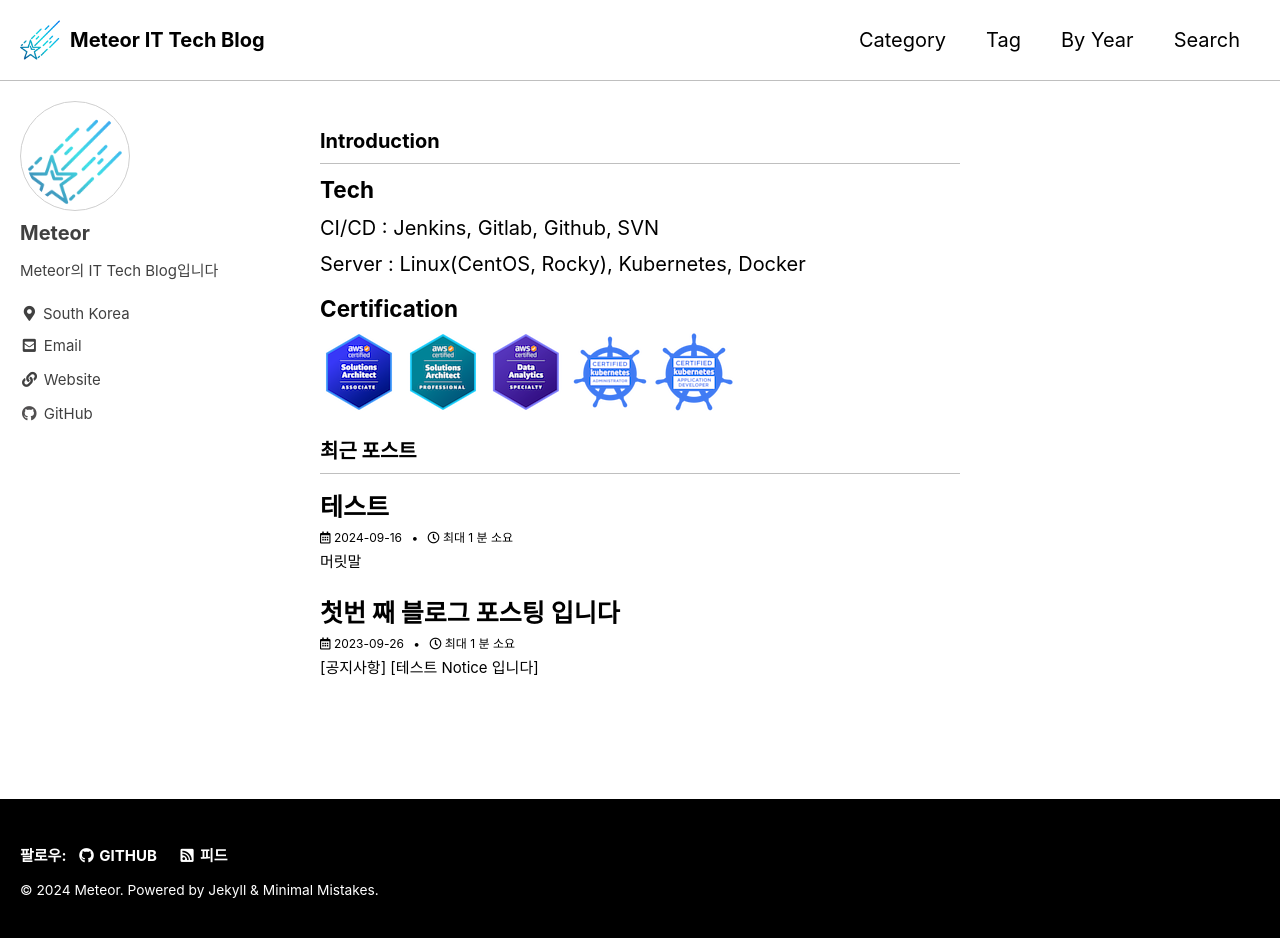
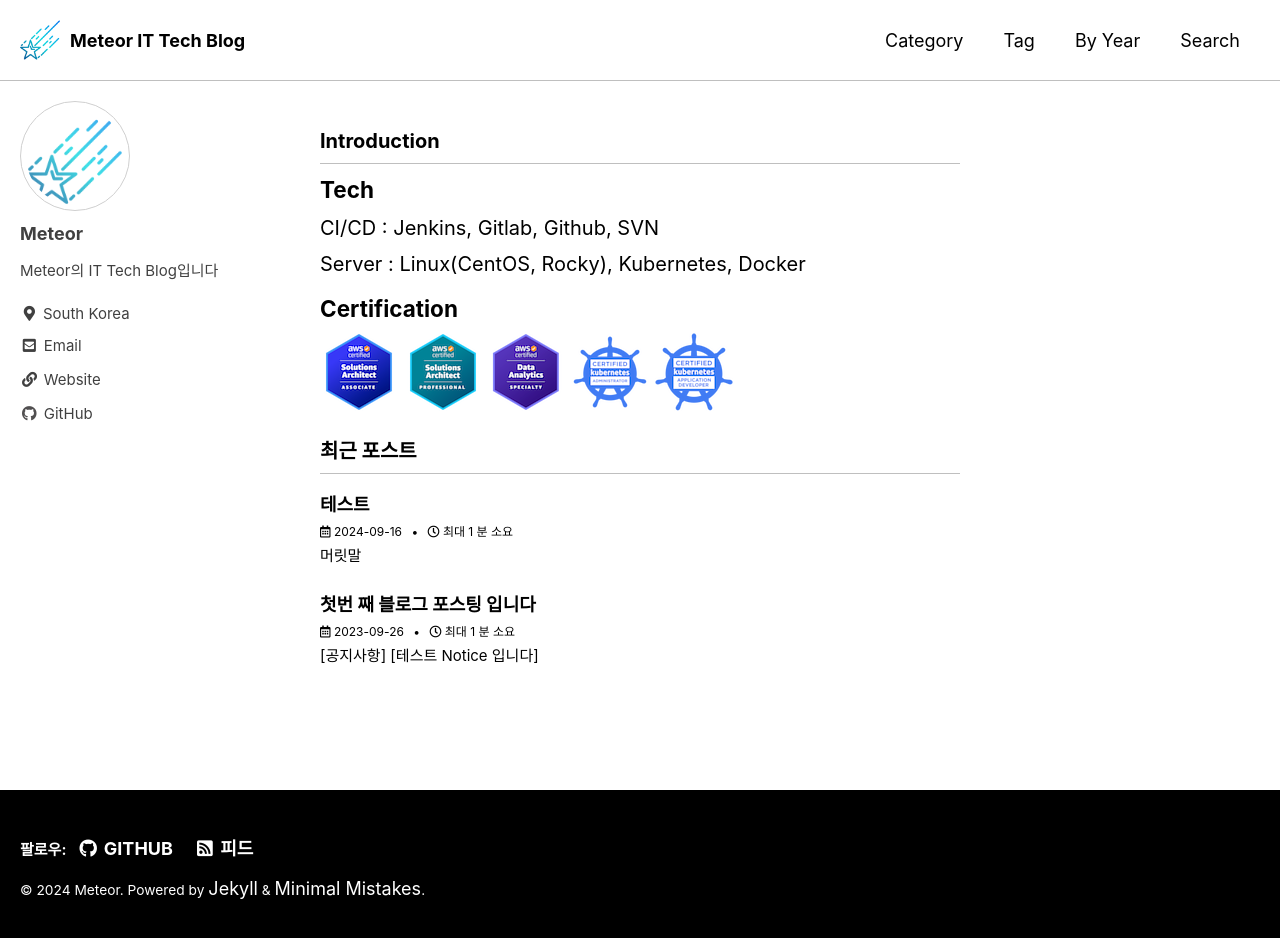
Before and after one commit to MeteorNote/MeteorNote.github.io, a Jekyll site: the page built from index.html, in a window 1280 px wide and 941 px high. Shown: the top 938 px of the window. Built offline with Jekyll 4.4.1, drawn with Linux system fonts in a browser that asks for light colours; cached includes are drawn as plain includes; the list of posts is cut into pages by our own code.

Commit message:
Update _base.scss

```diff
--- a/_sass/minimal-mistakes/_base.scss
+++ b/_sass/minimal-mistakes/_base.scss
@@ -126,6 +126,7 @@ blockquote {
 /* links */
 
 a {
+  font-size: 18px; /* 링크 폰트 크기*/
   &:focus {
     @extend %tab-focus;
   }
```
